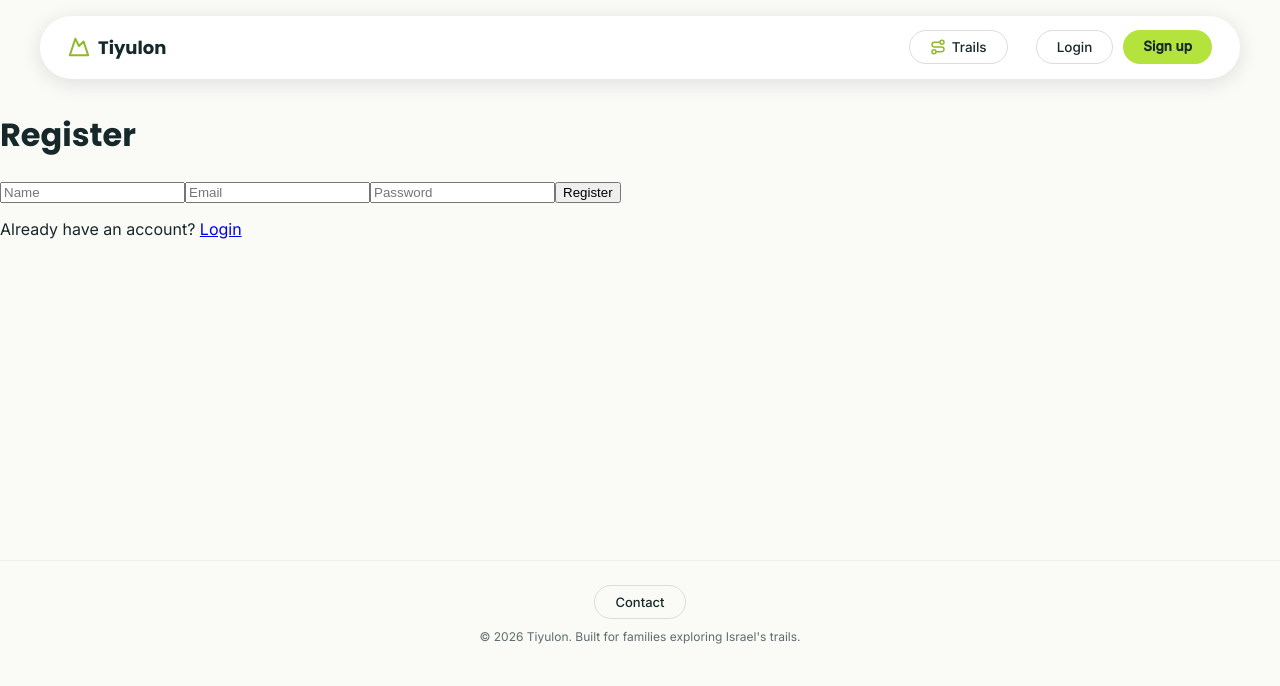
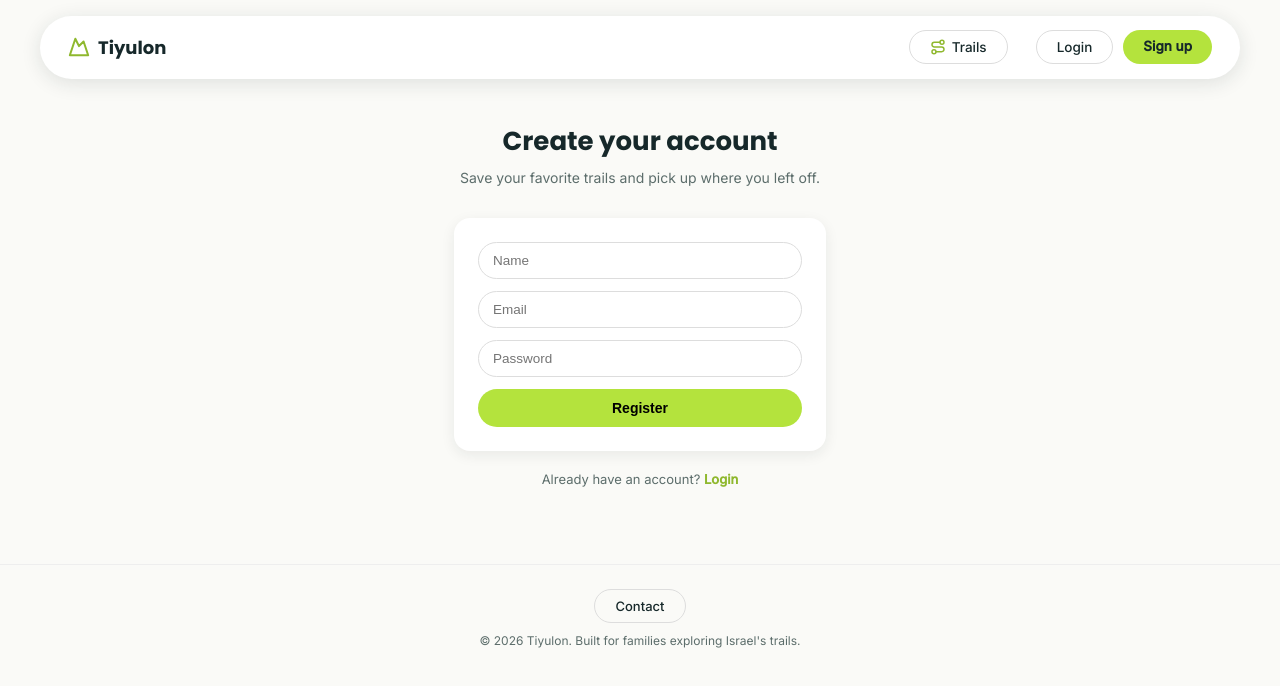
Before and after one commit to stolovitskyinc-maker/tiyulon, a React (Vite) app in the folder client/: page /register in a window 1280 px wide. Shown: the top 686 px of the page. Built offline with nearby package versions, Linux system fonts and the light colour scheme.

Commit message:
Style login and register pages to match site theme

```diff
--- a/client/src/pages/Login.jsx
+++ b/client/src/pages/Login.jsx
@@ -7,12 +7,14 @@
   const [email, setEmail] = useState('');
   const [password, setPassword] = useState('');
   const [error, setError] = useState(null);
+  const [loading, setLoading] = useState(false);
   const { login } = useAuth();
   const navigate = useNavigate();
 
   const handleSubmit = async (e) => {
     e.preventDefault();
     setError(null);
+    setLoading(true);
     try {
       const res = await api.post('/auth/login', { email, password });
       setAuthToken(res.data.token);
@@ -20,19 +22,86 @@
       navigate('/');
     } catch (err) {
       setError(err.response?.data?.error || 'Login failed');
+    } finally {
+      setLoading(false);
     }
   };
 
   return (
-    <div>
-      <h1>Login</h1>
-      <form onSubmit={handleSubmit}>
-        <input placeholder="Email" type="email" value={email} onChange={e => setEmail(e.target.value)} required />
-        <input placeholder="Password" type="password" value={password} onChange={e => setPassword(e.target.value)} required />
-        <button type="submit">Login</button>
+    <div style={{ maxWidth: '420px', margin: '0 auto', padding: '2rem 1.5rem 4rem' }}>
+      <h1 style={{ fontFamily: "'Poppins', sans-serif", fontSize: '26px', textAlign: 'center', margin: '0 0 8px' }}>
+        Welcome back
+      </h1>
+      <p style={{ textAlign: 'center', color: 'var(--color-text-secondary)', fontSize: '14px', margin: '0 0 2rem' }}>
+        Log in to save and revisit your favorite trails.
+      </p>
+
+      <form onSubmit={handleSubmit} style={{
+        background: '#fff',
+        borderRadius: 'var(--radius-card)',
+        boxShadow: 'var(--shadow-card)',
+        padding: '1.5rem',
+        display: 'flex',
+        flexDirection: 'column',
+        gap: '12px',
+      }}>
+        <input
+          type="email"
+          placeholder="Email"
+          value={email}
+          onChange={e => setEmail(e.target.value)}
+          required
+          style={{
+            padding: '10px 14px',
+            borderRadius: 'var(--radius-pill)',
+            border: '1.5px solid #ddd',
+            fontSize: '13.5px',
+            outline: 'none',
+          }}
+        />
+        <input
+          type="password"
+          placeholder="Password"
+          value={password}
+          onChange={e => setPassword(e.target.value)}
+          required
+          style={{
+            padding: '10px 14px',
+            borderRadius: 'var(--radius-pill)',
+            border: '1.5px solid #ddd',
+            fontSize: '13.5px',
+            outline: 'none',
+          }}
+        />
+        <button
+          type="submit"
+          disabled={loading}
+          style={{
+            background: 'var(--color-lime)',
+            border: 'none',
+            borderRadius: 'var(--radius-pill)',
+            padding: '11px',
+            fontWeight: 600,
+            fontSize: '14px',
+            cursor: 'pointer',
+          }}
+        >
+          {loading ? 'Logging in...' : 'Login'}
+        </button>
+
+        {error && (
+          <p style={{ color: '#B5472B', fontSize: '13px', textAlign: 'center', margin: 0 }}>
+            {error}
+          </p>
+        )}
       </form>
-      {error && <p style={{ color: 'red' }}>{error}</p>}
-      <p>No account? <Link to="/register">Register</Link></p>
+
+      <p style={{ textAlign: 'center', fontSize: '13px', color: 'var(--color-text-secondary)', marginTop: '1.25rem' }}>
+        No account?{' '}
+        <Link to="/register" style={{ color: 'var(--color-lime-dark)', fontWeight: 600, textDecoration: 'none' }}>
+          Sign up
+        </Link>
+      </p>
     </div>
   );
 }
--- a/client/src/pages/Register.jsx
+++ b/client/src/pages/Register.jsx
@@ -8,12 +8,14 @@
   const [email, setEmail] = useState('');
   const [password, setPassword] = useState('');
   const [error, setError] = useState(null);
+  const [loading, setLoading] = useState(false);
   const { login } = useAuth();
   const navigate = useNavigate();
 
   const handleSubmit = async (e) => {
     e.preventDefault();
     setError(null);
+    setLoading(true);
     try {
       const res = await api.post('/auth/register', { name, email, password });
       setAuthToken(res.data.token);
@@ -21,20 +23,99 @@
       navigate('/');
     } catch (err) {
       setError(err.response?.data?.error || 'Registration failed');
+    } finally {
+      setLoading(false);
     }
   };
 
   return (
-    <div>
-      <h1>Register</h1>
-      <form onSubmit={handleSubmit}>
-        <input placeholder="Name" value={name} onChange={e => setName(e.target.value)} required />
-        <input placeholder="Email" type="email" value={email} onChange={e => setEmail(e.target.value)} required />
-        <input placeholder="Password" type="password" value={password} onChange={e => setPassword(e.target.value)} required />
-        <button type="submit">Register</button>
+    <div style={{ maxWidth: '420px', margin: '0 auto', padding: '2rem 1.5rem 4rem' }}>
+      <h1 style={{ fontFamily: "'Poppins', sans-serif", fontSize: '26px', textAlign: 'center', margin: '0 0 8px' }}>
+        Create your account
+      </h1>
+      <p style={{ textAlign: 'center', color: 'var(--color-text-secondary)', fontSize: '14px', margin: '0 0 2rem' }}>
+        Save your favorite trails and pick up where you left off.
+      </p>
+
+      <form onSubmit={handleSubmit} style={{
+        background: '#fff',
+        borderRadius: 'var(--radius-card)',
+        boxShadow: 'var(--shadow-card)',
+        padding: '1.5rem',
+        display: 'flex',
+        flexDirection: 'column',
+        gap: '12px',
+      }}>
+        <input
+          placeholder="Name"
+          value={name}
+          onChange={e => setName(e.target.value)}
+          required
+          style={{
+            padding: '10px 14px',
+            borderRadius: 'var(--radius-pill)',
+            border: '1.5px solid #ddd',
+            fontSize: '13.5px',
+            outline: 'none',
+          }}
+        />
+        <input
+          type="email"
+          placeholder="Email"
+          value={email}
+          onChange={e => setEmail(e.target.value)}
+          required
+          style={{
+            padding: '10px 14px',
+            borderRadius: 'var(--radius-pill)',
+            border: '1.5px solid #ddd',
+            fontSize: '13.5px',
+            outline: 'none',
+          }}
+        />
+        <input
+          type="password"
+          placeholder="Password"
+          value={password}
+          onChange={e => setPassword(e.target.value)}
+          required
+          style={{
+            padding: '10px 14px',
+            borderRadius: 'var(--radius-pill)',
+            border: '1.5px solid #ddd',
+            fontSize: '13.5px',
+            outline: 'none',
+          }}
+        />
+        <button
+          type="submit"
+          disabled={loading}
+          style={{
+            background: 'var(--color-lime)',
+            border: 'none',
+            borderRadius: 'var(--radius-pill)',
+            padding: '11px',
+            fontWeight: 600,
+            fontSize: '14px',
+            cursor: 'pointer',
+          }}
+        >
+          {loading ? 'Creating account...' : 'Register'}
+        </button>
+
+        {error && (
+          <p style={{ color: '#B5472B', fontSize: '13px', textAlign: 'center', margin: 0 }}>
+            {error}
+          </p>
+        )}
       </form>
-      {error && <p style={{ color: 'red' }}>{error}</p>}
-      <p>Already have an account? <Link to="/login">Login</Link></p>
+
+      <p style={{ textAlign: 'center', fontSize: '13px', color: 'var(--color-text-secondary)', marginTop: '1.25rem' }}>
+        Already have an account?{' '}
+        <Link to="/login" style={{ color: 'var(--color-lime-dark)', fontWeight: 600, textDecoration: 'none' }}>
+          Login
+        </Link>
+      </p>
     </div>
   );
 }
```
